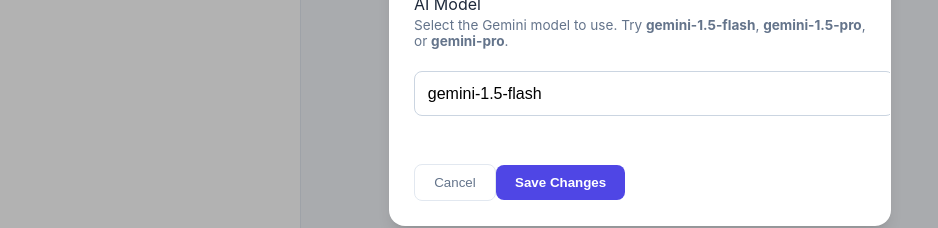
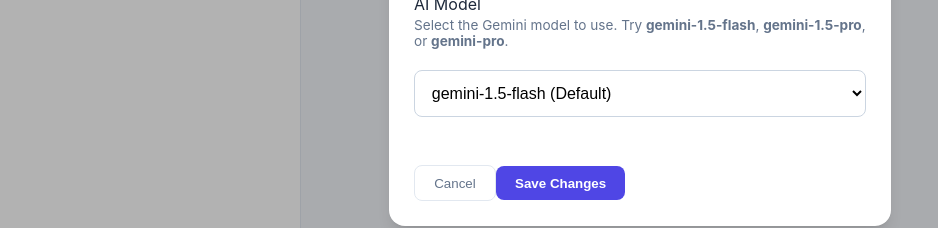
Before and after one commit to saintpbh/PDFOCR, a Next.js app: page / in a window 1280 px wide. Both pictures are taken after a click on the button "⚙️". Shown: the part 444-672 px from the top of the page, without its empty margins (0-938 px from the left). Built offline with nearby package versions, Linux system fonts and the light colour scheme.

Commit message:
Fix: Replace input with select for model selection

```diff
--- a/src/components/SettingsModal.tsx
+++ b/src/components/SettingsModal.tsx
@@ -88,25 +88,23 @@
                         <p className="description">
                             Select the Gemini model to use. Try <b>gemini-1.5-flash</b>, <b>gemini-1.5-pro</b>, or <b>gemini-pro</b>.
                         </p>
-                        <input
-                            type="text"
+                        <select
                             value={modelName}
                             onChange={(e) => setModelName(e.target.value)}
-                            placeholder="gemini-1.5-flash"
                             className="input-field"
-                            list="model-options"
-                        />
-                        <datalist id="model-options">
+                            style={{ backgroundColor: 'white', color: 'black' }}
+                        >
                             {availableModels.length > 0 ? (
-                                availableModels.map(m => <option key={m} value={m} />)
+                                availableModels.map(m => <option key={m} value={m}>{m}</option>)
                             ) : (
                                 <>
-                                    <option value="gemini-1.5-flash" />
-                                    <option value="gemini-1.5-pro" />
-                                    <option value="gemini-pro" />
+                                    <option value="gemini-1.5-flash">gemini-1.5-flash (Default)</option>
+                                    <option value="gemini-1.5-pro">gemini-1.5-pro</option>
+                                    <option value="gemini-pro">gemini-pro</option>
+                                    <option value="gemini-2.0-flash">gemini-2.0-flash</option>
                                 </>
                             )}
-                        </datalist>
+                        </select>
                     </div>
                 </div>
 
```
